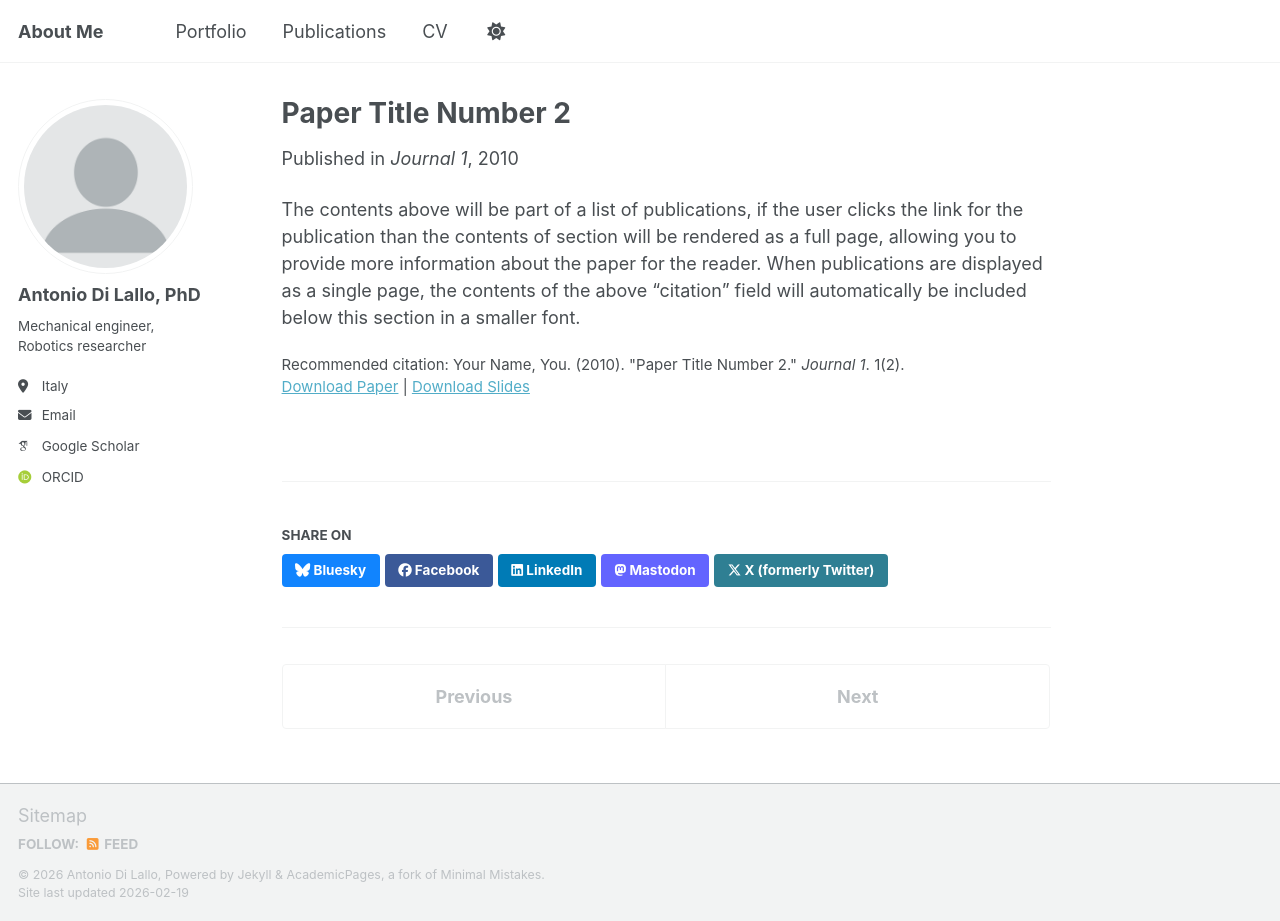
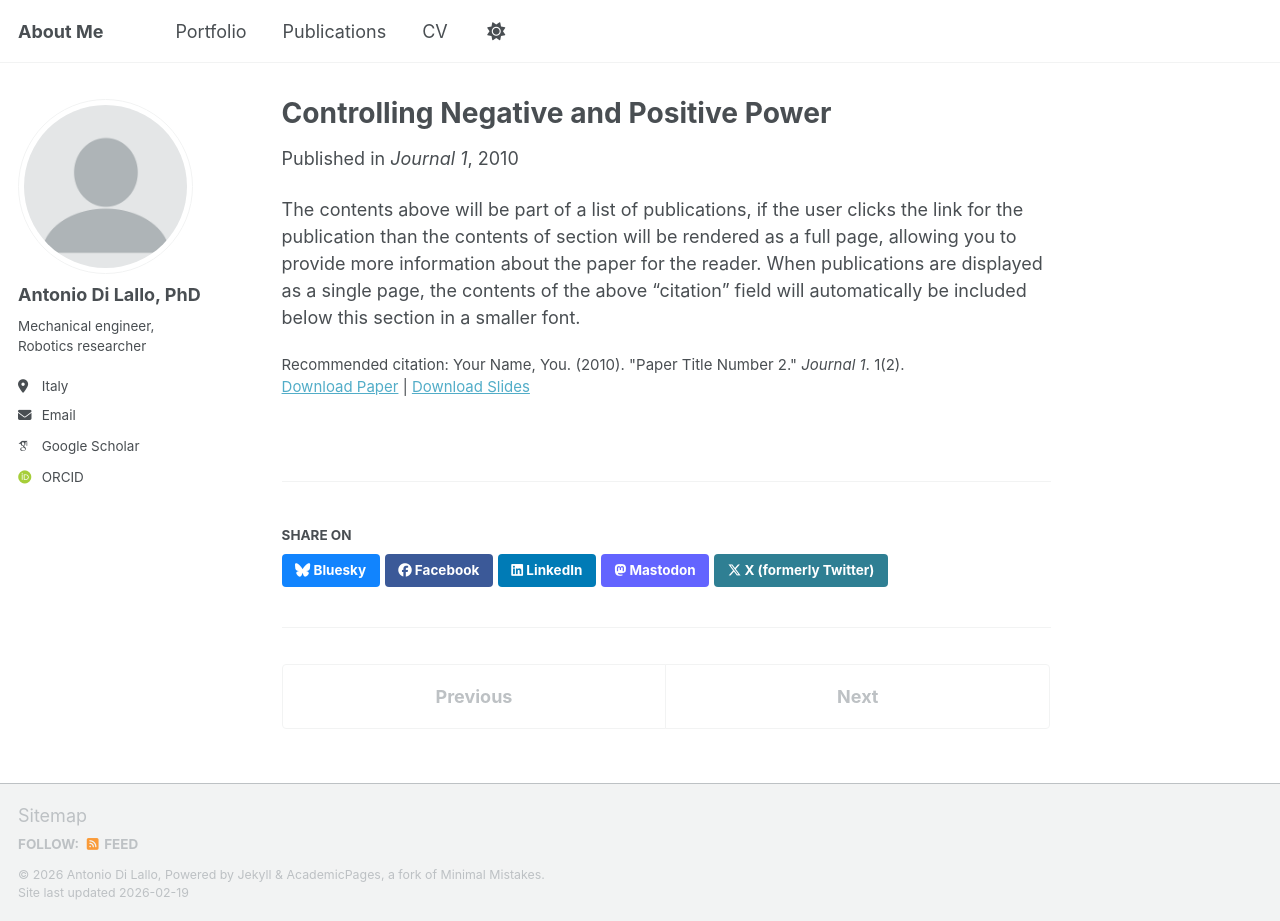
Before and after one commit to AnDiLa/andila.github.io, a Jekyll site: the page built from _publications/2010-10-01-paper-title-number-2.md, in a window 1280 px wide and 921 px high. Built offline with Jekyll 4.4.1, drawn with Linux system fonts in a browser that asks for light colours; some web fonts are replaced; a script bundle is joined from its source files by our own code; library files that are not in the unit come from our copies.

Commit message:
Update title of Paper Number 2 to reflect content

```diff
--- a/_publications/2010-10-01-paper-title-number-2.md
+++ b/_publications/2010-10-01-paper-title-number-2.md
@@ -1,5 +1,5 @@
 ---
-title: "Paper Title Number 2"
+title: "Controlling Negative and Positive Power"
 collection: publications
 category: manuscripts
 permalink: /publication/2010-10-01-paper-title-number-2
```
